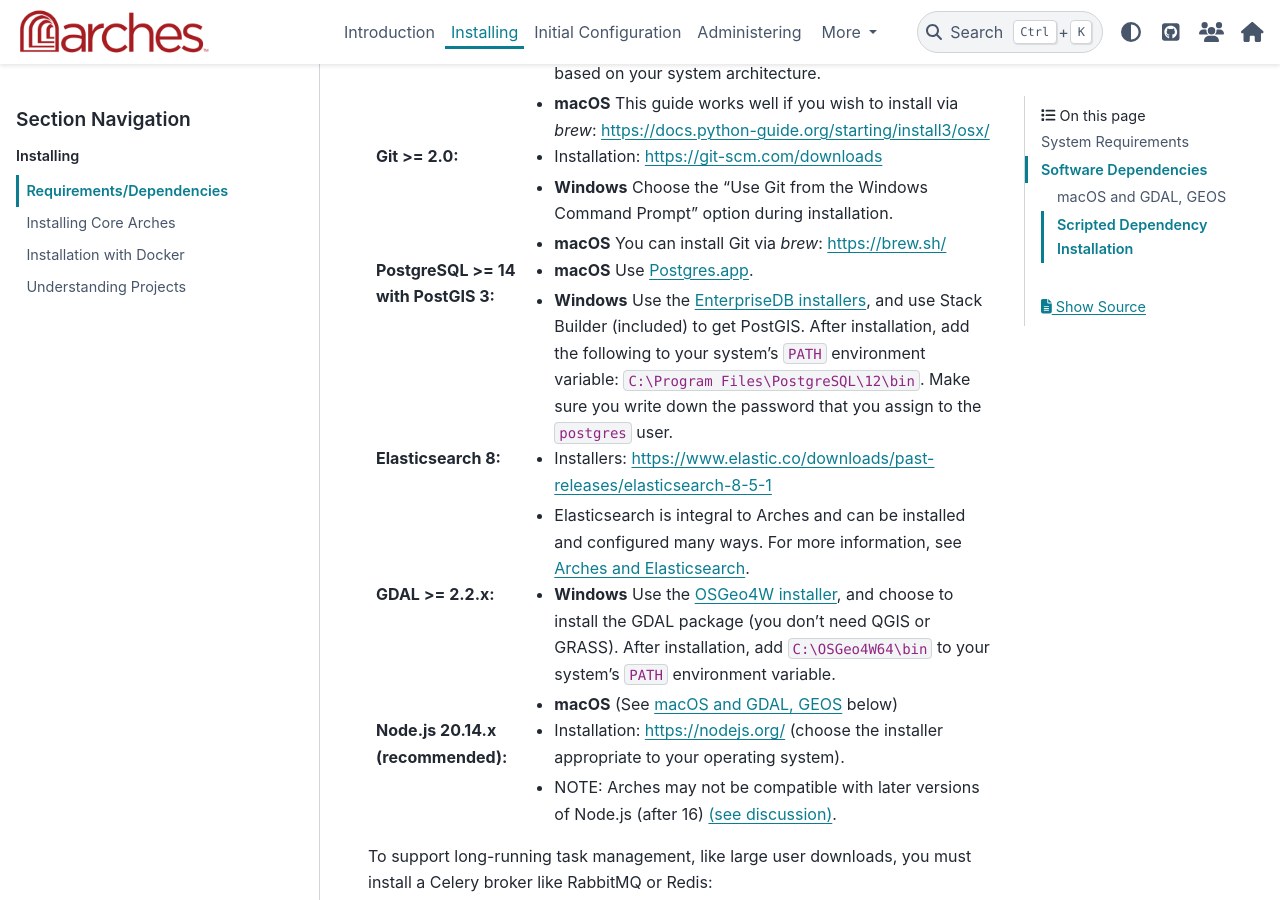
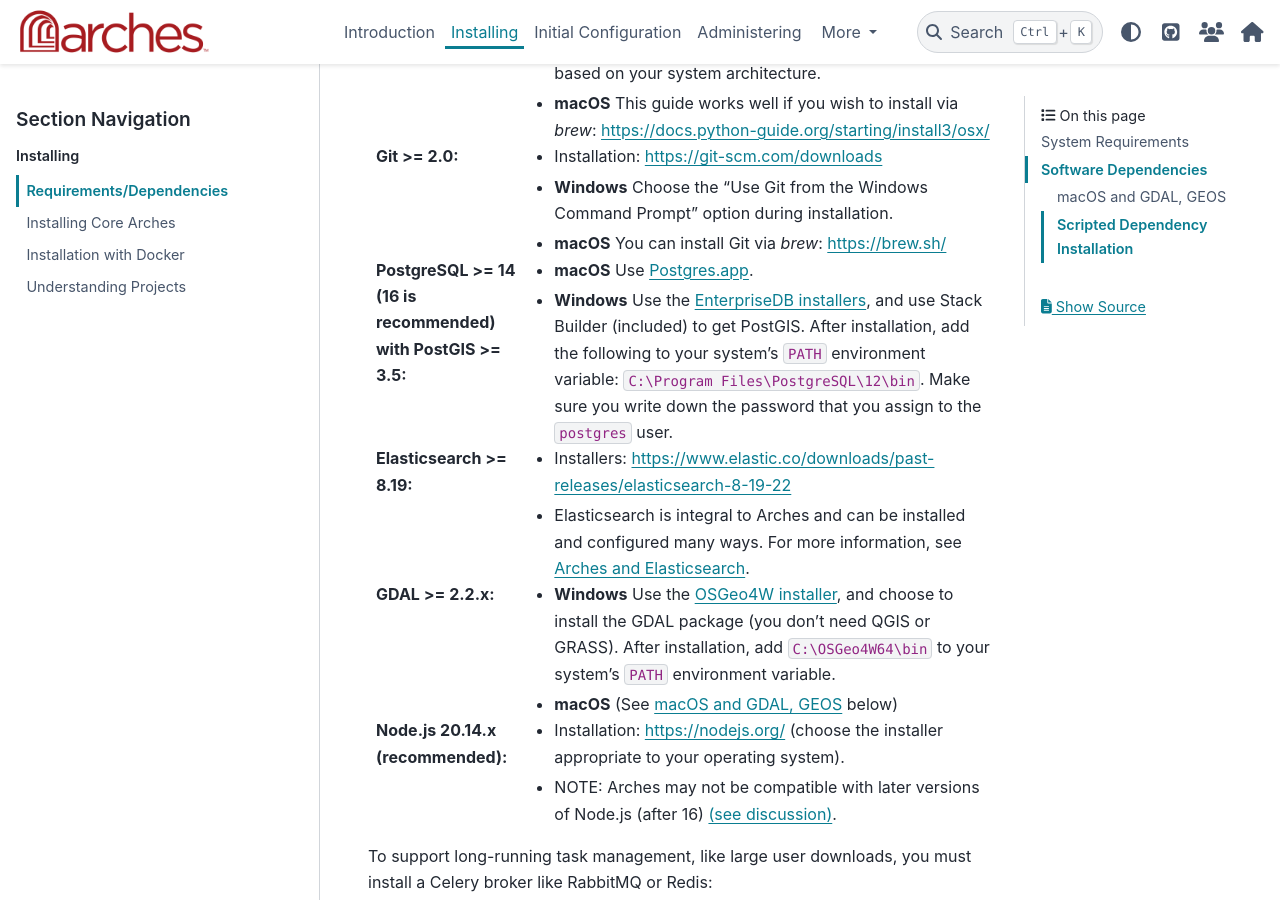
Before and after one commit to archesproject/arches-docs, a Sphinx documentation site: the page built from docs/installing/requirements-and-dependencies.rst, in a window 1280 px wide and 900 px high, scrolled down 1146 px. Built offline with Sphinx 7.4.7 and the PyData theme 0.15.4, drawn with Linux system fonts in a browser that asks for light colours.

Commit message:
Merge pull request #527 from k-int/sds/526_update_psql_es_versions_76
Update versions of postgres and elasticsearch on the 7.6 docs

```diff
--- a/docs/installing/requirements-and-dependencies.rst
+++ b/docs/installing/requirements-and-dependencies.rst
@@ -29,10 +29,10 @@
 :Git >= 2.0: - Installation: https://git-scm.com/downloads
     - **Windows** Choose the "Use Git from the Windows Command Prompt" option during installation.
     - **macOS** You can install Git via `brew`: https://brew.sh/
-:PostgreSQL >= 14 with PostGIS 3:
+:PostgreSQL >= 14 (16 is recommended) with PostGIS >= 3.5:
     - **macOS** Use `Postgres.app <http://postgresapp.com>`_.
     - **Windows** Use the `EnterpriseDB installers <https://www.postgresql.org/download/windows/>`_, and use Stack Builder (included) to get PostGIS. After installation, add the following to your system's ``PATH`` environment variable: ``C:\Program Files\PostgreSQL\12\bin``. Make sure you write down the password that you assign to the ``postgres`` user.
-:Elasticsearch 8: - Installers: https://www.elastic.co/downloads/past-releases/elasticsearch-8-5-1
+:Elasticsearch >= 8.19: - Installers: https://www.elastic.co/downloads/past-releases/elasticsearch-8-19-22
     - Elasticsearch is integral to Arches and can be installed and configured many ways.
       For more information, see :ref:`Arches and Elasticsearch`.
 :GDAL >= 2.2.x:
```
